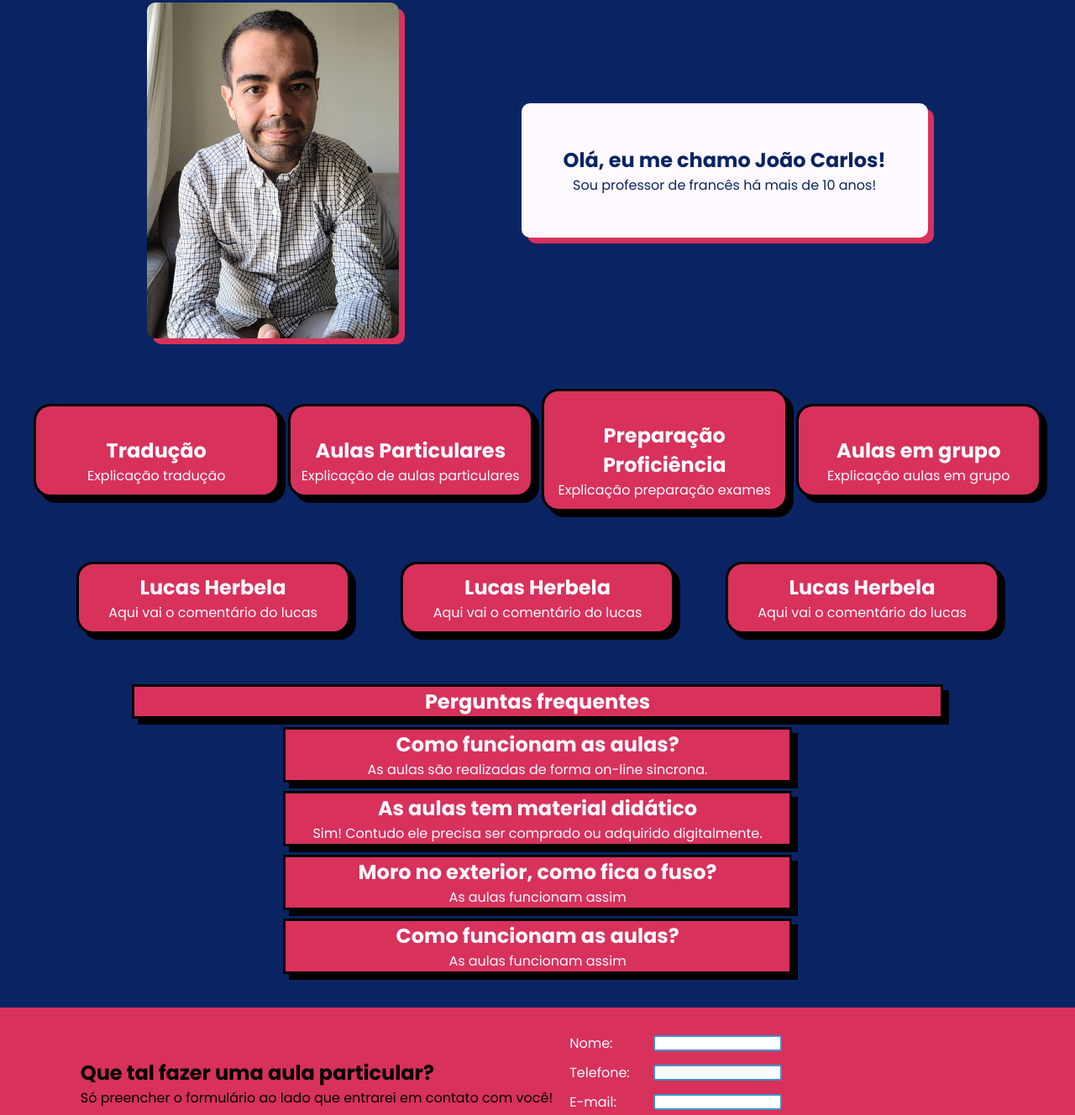
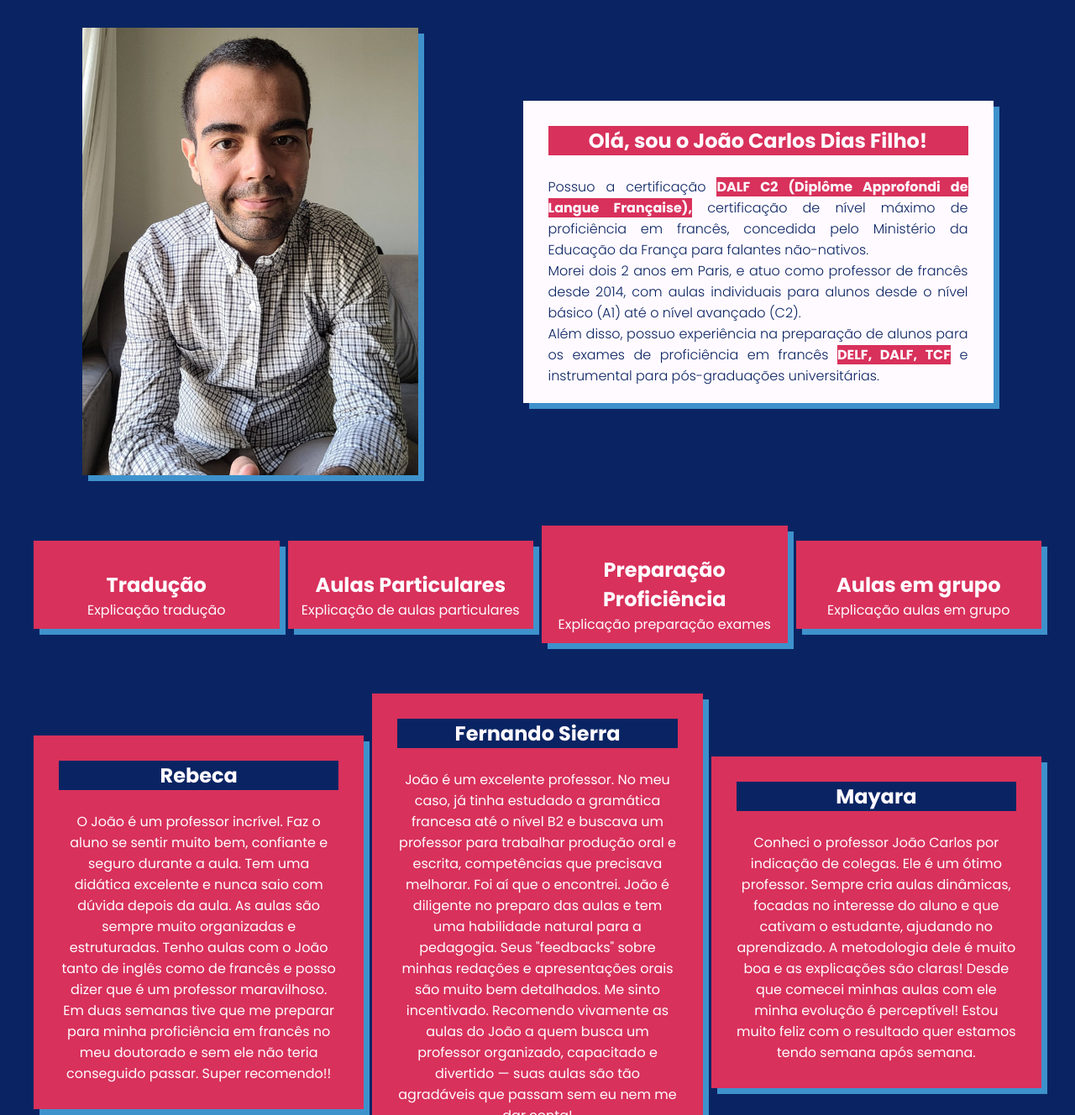
Before and after one commit to marceloxfrombr/lp_jcdf, a plain HTML site: page public/src/index.html in a window 1280 px wide. Shown: the part 277-1605 px from the top of the page at 84% size. Drawn offline with Linux system fonts and the light colour scheme.

Commit message:
Atualizações CSS e HTML gerais

```diff
--- a/public/src/index.css
+++ b/public/src/index.css
@@ -7,7 +7,8 @@ header{
     gap: 10px;
     justify-content: space-evenly;
     align-items: center;
-    padding: 20px;
+    padding: 30px;
+    margin-bottom: 30px;
     background-color: #3E92CC;
 }
 
@@ -54,70 +55,106 @@ article{
 .sobre, .servicos, .depoimentos {
     display: flex;
     flex-direction: row;
-    justify-content: space-evenly;
+    justify-content: space-around;
     align-items: center;
 }
 
 .sobre img{
-    width: 300px;
-    border-radius: 10px;
-    box-shadow: 7px 7px #D8315B;
+    width: 400px;
+    box-shadow: 7px 7px #3E92CC;
 }
 .sobre > div{
-    padding: 50px;
+    padding: 30px;
     border-style: none;
-    border-radius: 10px;
-    box-shadow: 7px 7px #D8315B;
+    box-shadow: 7px 7px #3E92CC;
     background-color: #FFFAFF;
     color: #0A2463;
     text-align: center;
+    width: 500px;
+    height: 300px;
+}
+
+.sobre h1{
+    background-color: #D8315B;
+    color: #FFFAFF;
+}
+
+span{
+    background-color: #D8315B;
+    color: #FFFAFF;
+    font-weight: bold;
+}
+
+span:hover{
+    background-color: #0A2463;
+}
+
+.sobre h1:hover{
+    background-color: #0A2463;
+}
+.sobre p{
+    text-align: justify;
+    font-weight: 300;
+    font-style: normal;
 }
 
 .servicos > div{
-    border: solid #000;
-    border-radius: 20px;
-    box-shadow: 7px 7px #000;
-    width: 300px;
+    border: none;
+    box-shadow: 7px 7px #3E92CC;
+    width: 100%;
     text-align: center;
     padding: 10px;
     background-color: #D8315B;
     color: #FFFAFF;
 }
 
-.depoimentos >div{
-    border: solid #000;
-    border-radius: 20px;
-    box-shadow: 7px 7px #000;
-    width: 300px;
+.depoimentos > div{
+    border: none;
+    box-shadow: 7px 7px #3E92CC;
+    width: 500px;
     text-align: center;
-    padding: 10px;
+    padding: 30px;
     background-color: #D8315B;
     color: #FFFAFF;
 }
+.depoimentos h1{
+    background-color: #0A2463;
+}
+
+.depoimentos p{
+    font-weight: light;
+    text-align: center;
+}
+
 
 .duvidas{
     display: flex;
     flex-direction: column;
     justify-content: center;
     align-items: center;
+    gap: 20px;
 }
 
 .duvidas h1{
-    border: solid #000;
+    border: none;
     width: 200px;
     text-align: center;
-    width: 80%;
-    box-shadow: 7px 7px #000;
+    width: 100%;
+    box-shadow: 7px 7px #3E92CC;
     background-color: #D8315B;
     color: #FFFAFF;
 }
 .duvidas > div{
-    border: solid #000;
+    border: none;
     text-align: center;
     background-color: #D8315B;
     color: #FFFAFF;
-    box-shadow: 7px 7px #000;
+    box-shadow: 7px 7px #3E92CC;
     width: 50%;
+}
+
+.duvidas span{
+    background-color: #0A2463;
 }
 .contato{
     display: flex;
@@ -174,3 +211,7 @@ footer{
     align-items: center;
     background-color: #3E92CC;
 }
+
+@media (max-width: 720px){
+
+}
--- a/public/src/index.html
+++ b/public/src/index.html
@@ -35,8 +35,16 @@
         <article class="sobre" id="sobre">
             <img src="../assets/images/avatar_joao.jpg" alt="Imagem - João Professor">
             <div>
-                <h1>Olá, eu me chamo João Carlos!</h1>
-                <p>Sou professor de francês há mais de 10 anos!</p>
+                <h1>Olá, sou o João Carlos Dias Filho!</h1>
+                <br>
+                <p>Possuo a certificação <span>DALF C2 (Diplôme Approfondi de Langue Française),</span> certificação de nível máximo de proficiência em francês, concedida pelo
+                    Ministério da Educação da França para falantes não-nativos.
+                    <br>Morei dois 2 anos em Paris, e atuo como professor de
+                    francês desde 2014, com aulas individuais para alunos desde o
+                    nível básico (A1) até o nível avançado (C2).
+                    <br>Além disso, possuo experiência na preparação de alunos para os exames de
+                    proficiência em francês <span>DELF, DALF, TCF</span> e instrumental para
+                    pós-graduações universitárias. </p>
             </div>
 
         </article>
@@ -69,38 +77,43 @@
         </article>
         <article class="depoimentos" id="depoimentos">
             <div>
-                <h1>Lucas Herbela</h1>
-                <p>Aqui vai o comentário do lucas</p>
+                <h1>Rebeca</h1>
+                <br>
+                <p>O João é um professor incrível. Faz o aluno se sentir muito bem, confiante e seguro durante a aula. Tem uma didática excelente e nunca saio com dúvida depois da aula. As aulas são sempre muito organizadas e estruturadas. Tenho aulas com o João tanto de inglês como de francês e posso dizer que é um professor maravilhoso. Em duas semanas tive que me preparar para minha proficiência em francês no meu doutorado e sem ele não teria conseguido passar. Super recomendo!!</p>
             </div>
             <div>
-                <h1>Lucas Herbela</h1>
-                <p>Aqui vai o comentário do lucas</p>
+                <h1>Fernando Sierra</h1>
+                <br>
+                <p>João é um excelente professor.
+                    No meu caso, já tinha estudado a gramática francesa até o nível B2 e buscava um professor para trabalhar produção oral e escrita, competências que precisava melhorar. Foi aí que o encontrei. João é diligente no preparo das aulas e tem uma habilidade natural para a pedagogia. Seus "feedbacks" sobre minhas redações e apresentações orais são muito bem detalhados. Me sinto incentivado. Recomendo vivamente as aulas do João a quem busca um professor organizado, capacitado e divertido — suas aulas são tão agradáveis que passam sem eu nem me dar conta!</p>
             </div>
             <div>
-                <h1>Lucas Herbela</h1>
-                <p>Aqui vai o comentário do lucas</p>
+                <h1>Mayara</h1>
+                <br>
+                <p>Conheci o professor João Carlos por indicação de colegas. Ele é um ótimo professor. Sempre cria aulas dinâmicas, focadas no interesse do aluno e que cativam o estudante, ajudando no aprendizado. A metodologia dele é muito boa e as explicações são claras!
+                    Desde que comecei minhas aulas com ele minha evolução é perceptível! Estou muito feliz com o resultado quer estamos tendo semana após semana.</p>
             </div>
         </article>
         <article class="duvidas" id="duvidas">
             <h1>Perguntas frequentes</h1>
             <div>
                 <h2>Como funcionam as aulas?</h2>
-                <p>As aulas são realizadas de forma on-line sincrona.</p>
+                <p><span class="resposta">R: </span>As aulas são realizadas de forma on-line sincrona.</p>
             </div>
 
             <div>
                 <h2>As aulas tem material didático</h2>
-                <p>Sim! Contudo ele precisa ser comprado ou adquirido digitalmente.</p>
+                <p><span class="resposta">R: </span> Sim! Contudo ele precisa ser comprado ou adquirido digitalmente.</p>
             </div>
 
             <div>
                 <h2>Moro no exterior, como fica o fuso?</h2>
-                <p>As aulas funcionam assim</p>
+                <p><span class="resposta">R: </span> As aulas funcionam assim</p>
             </div>
 
             <div>
                 <h2>Como funcionam as aulas?</h2>
-                <p>As aulas funcionam assim</p>
+                <p><span class="resposta">R: </span> As aulas funcionam assim</p>
             </div>
         </article>
         <article class="contato" id="contato">
```
Also changed, not shown: public/assets/images/logo_frança.png.
